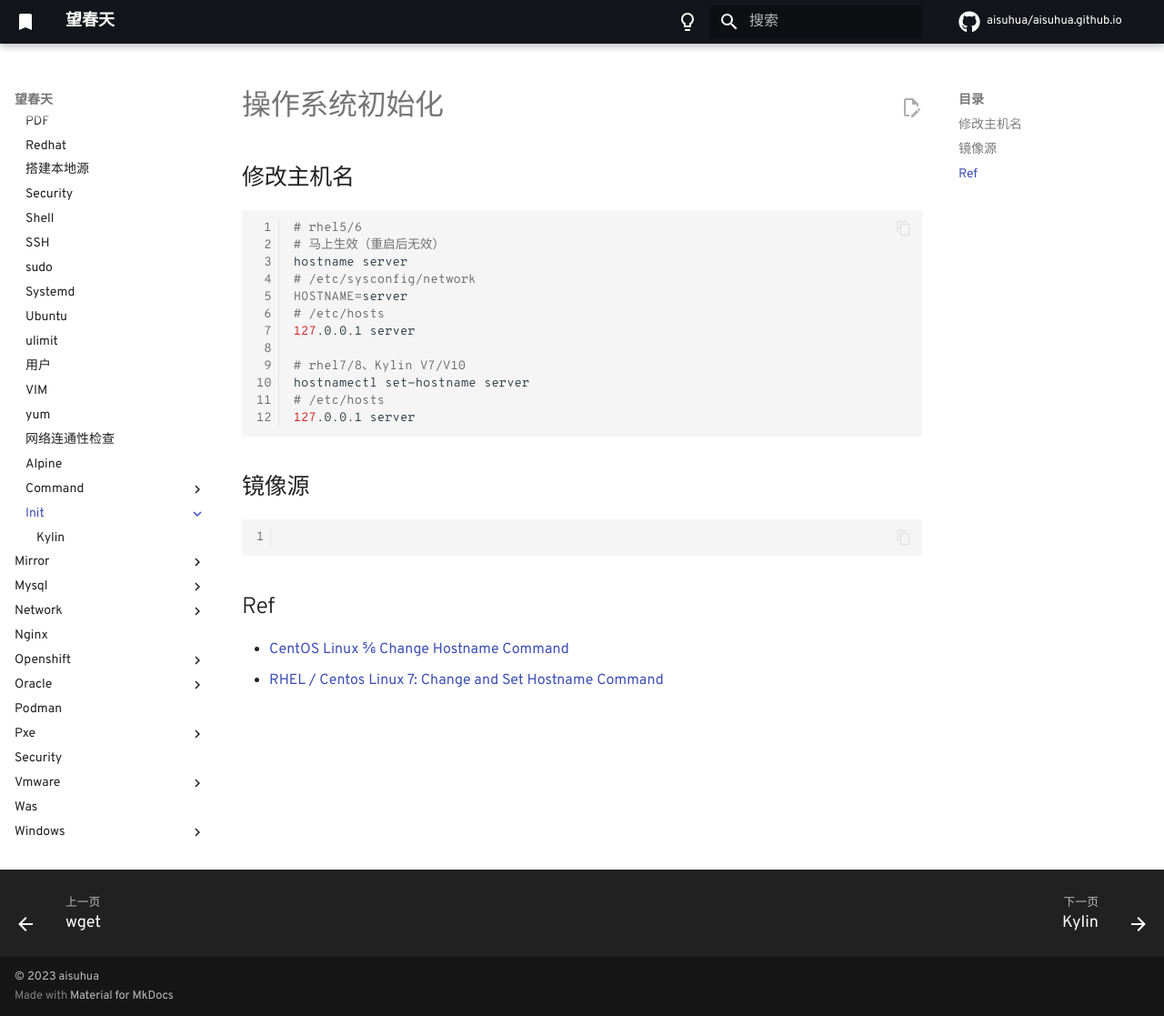
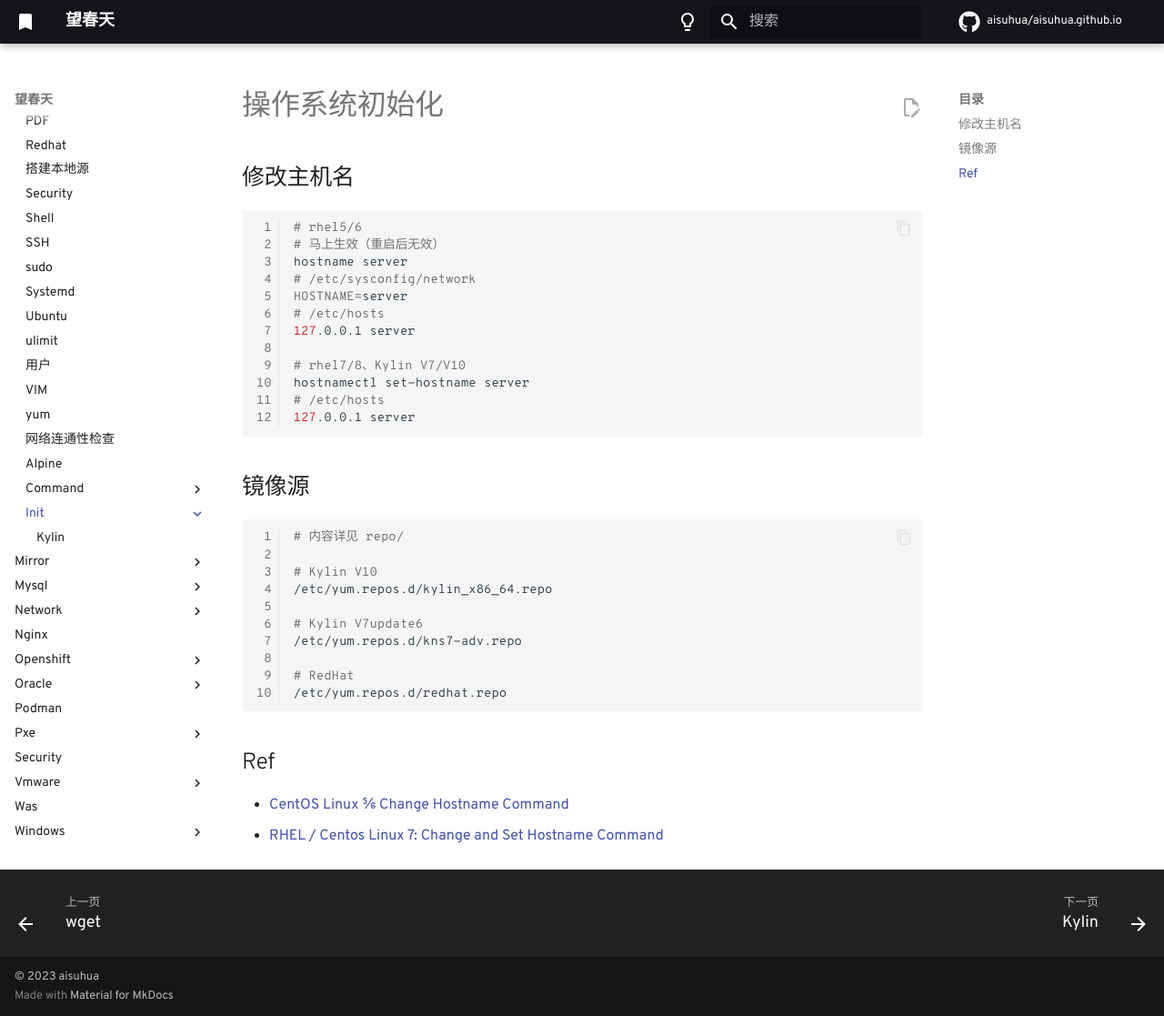
Before and after one commit to aisuhua/aisuhua.github.io, an MkDocs documentation site: the page built from docs/linux/init/README.md, in a window 1280 px wide and 1117 px high. Shown: the whole window at 91% size. Built offline with MkDocs 1.6.1 and Material for MkDocs 9.7.7, drawn with Linux system fonts in a browser that asks for light colours; comment, search, counter and statistics services are not loaded.

Commit message:
kylin_x86_64_v10sp1.repo kylin_x86_64_v10sp2.repo

````diff
--- a/docs/linux/init/README.md
+++ b/docs/linux/init/README.md
@@ -20,8 +20,18 @@ hostnamectl set-hostname server
 ## 镜像源
 
 ```sh
+# 内容详见 repo/
 
+# Kylin V10
+/etc/yum.repos.d/kylin_x86_64.repo
+
+# Kylin V7update6
+/etc/yum.repos.d/kns7-adv.repo
+
+# RedHat
+/etc/yum.repos.d/redhat.repo
 ```
+
 
 
 ## Ref
````
Also changed, not shown: 3 other files.
